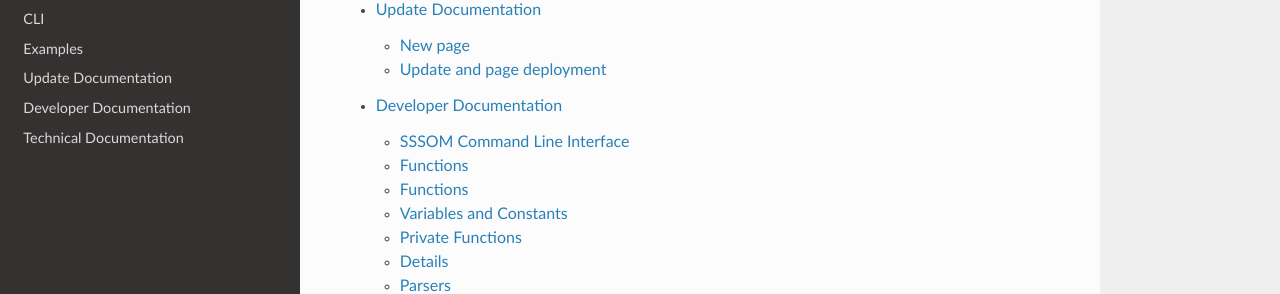
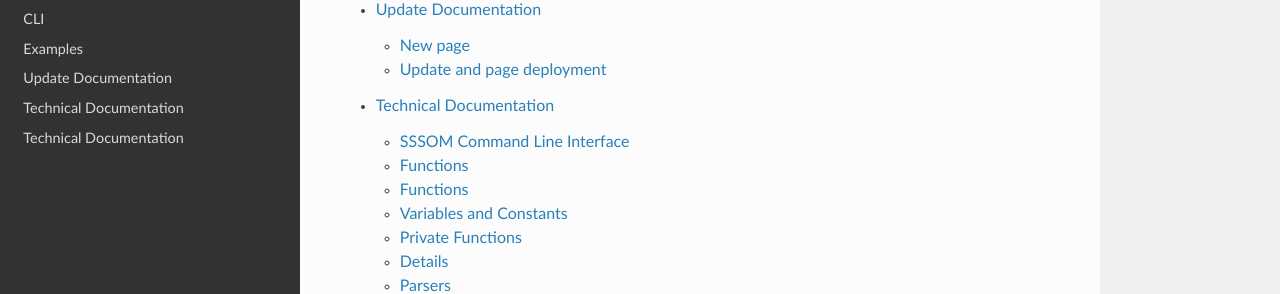
Before and after one commit to mapping-commons/sssom-py, a Sphinx documentation site: the page built from docs/index.rst, in a window 1280 px wide and 900 px high, scrolled down 635 px. Shown: the part 162-456 px from the top of the window. Built offline with Sphinx 7.4.7 and the Read the Docs theme 2.0.0, drawn with Linux system fonts in a browser that asks for light colours.

Commit message:
~developer~ => technical

```diff
--- a/docs/index.rst
+++ b/docs/index.rst
@@ -32,7 +32,7 @@ Contents
    cli_usage
    examples
    sphinx
-   technical_docs/developer
+   technical_docs/technical
    developer_docs/modules
 
 Indices and tables
--- a/docs/technical_docs/developer.rst
+++ b/docs/technical_docs/technical.rst
@@ -1,6 +1,6 @@
-.. _developer-docs:
+.. _technical-docs:
 
-Developer Documentation
+Technical Documentation
 ========================
 
 This section contains documentation for developers who want to contribute or extend the functionality of the project.
```
